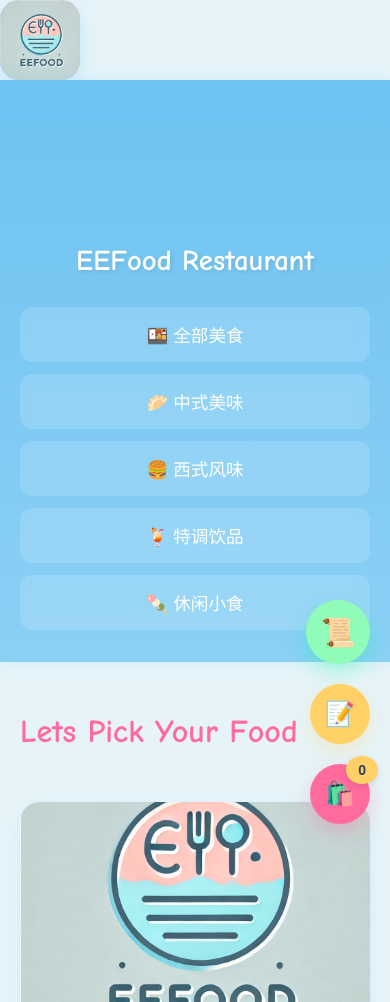
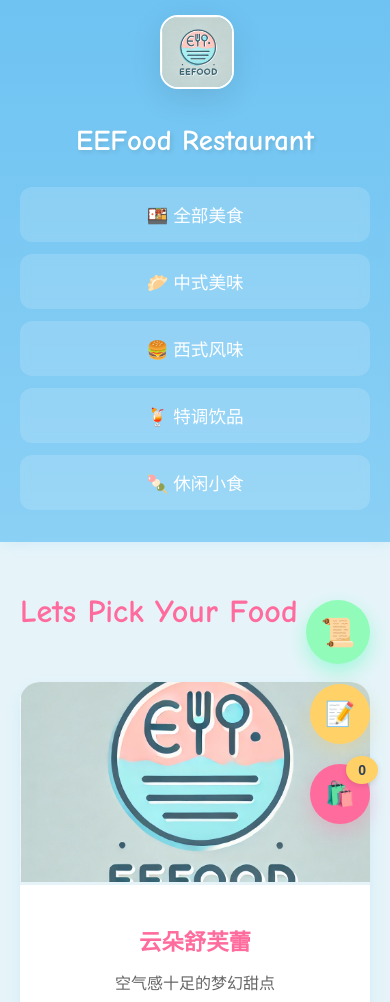
Before and after one commit to weiee33/EEFood, a plain HTML site: page index.html in a window 390 px wide. Shown: the top 1002 px of the page. Drawn offline with Linux system fonts and the light colour scheme.

Commit message:
Add files via upload

```diff
--- a/index.html
+++ b/index.html
@@ -17,29 +17,39 @@
         .logo-container {
     position: fixed;
     top: 20px;
-            left: 20px;
-            z-index: 1000;
-            transition: all 0.3s ease;
+    left: 50%;
+    transform: translateX(-50%);
+    z-index: 999;
+    transition: all 0.4s cubic-bezier(0.4, 0, 0.2, 1);
+    pointer-events: none; /* 防止点击干扰 */
 }
 
 .logo {
-            width: 80px;
-            height: 80px;
-            border-radius: 20px;
-            box-shadow: 0 4px 15px rgba(110, 195, 242, 0.3);
-            background: linear-gradient(45deg, var(--primary-color), var(--secondary-color));
+    width: 100px;
+    height: 100px;
+    border-radius: 25px;
+    background: linear-gradient(45deg,
+        rgba(110, 195, 242, 0.9),
+        rgba(255, 107, 157, 0.9));
+    backdrop-filter: blur(5px);
     display: flex;
     align-items: center;
     justify-content: center;
-            font-size: 24px;
+    font-size: 28px;
     color: white;
-            font-weight: bold;
+    box-shadow: 0 8px 32px rgba(0,0,0,0.1);
     cursor: pointer;
-            transition: transform 0.3s ease;
+    transition: all 0.3s ease;
+    border: 2px solid white;
+    animation: float 3s ease-in-out infinite;
 }
 
         .logo:hover {
             transform: rotate(8deg) scale(1.05);
+        }
+        @keyframes float {
+    0%, 100% { transform: translateY(0); }
+    50% { transform: translateY(-10px); }
 }
 
         body {
@@ -439,12 +449,30 @@
             transform: scale(1.05);
             box-shadow: 0 2px 8px rgba(255,209,102,0.3);
         }
+        @media (min-width: 769px) {
+    .logo-container {
+        top: 30px;
+        left: calc(250px + 50%); /* 侧边栏宽度 + 居中 */
+        transform: translateX(-50%);
+    }
+
+    .logo:hover {
+        transform: scale(1.1) rotate(8deg);
+        box-shadow: 0 12px 40px rgba(0,0,0,0.2);
+    }
+}
         @media (max-width: 768px) {
             .logo-container {
-                position: absolute;
-                top: 20px;
-                left: 50%;
-                transform: translateX(-50%);
+        top: 15px;
+        width: 70px;
+        height: 70px;
+    }
+
+    .logo {
+        width: 70px;
+        height: 70px;
+        font-size: 20px;
+        border-radius: 18px;
     }
 
             .sidebar {
@@ -490,6 +518,23 @@
         transform: scale(1.1); /* 统一悬停效果 */
     }
             }
+            body.scrolled .logo-container {
+    top: 10px;
+    opacity: 0.9;
+    transform: translateX(-50%) scale(0.9);
+}
+
+/* 侧边栏联动 */
+.sidebar {
+    padding-top: 140px; /* 给Logo留出空间 */
+}
+
+@media (max-width: 768px) {
+    .sidebar {
+        padding-top: 100px;
+    }
+}
+
             .cart-btn,
 .manage-btn,
 .history-btn {
@@ -501,7 +546,9 @@
 </head>
 <body>
     <!-- Logo容器 -->
+    <div class="logo-container">
         <img src="logo.png.webp" alt="EEFood Logo" class="logo" onclick="window.location.reload()">
+    </div>
 
     <div class="container">
         <div class="sidebar">
@@ -562,6 +609,40 @@
     </div>
 
     <script>
+        // 优化滚动监听
+let lastScroll = 0;
+let ticking = false;
+
+function updateLogo() {
+    const currentScroll = window.pageYOffset;
+    const logoContainer = document.querySelector('.logo-container');
+
+    if (currentScroll > 100) {
+        logoContainer.style.opacity = Math.max(0, 1 - (currentScroll - 100) / 200);
+    } else {
+        logoContainer.style.opacity = 1;
+    }
+
+    lastScroll = currentScroll;
+    ticking = false;
+}
+
+window.addEventListener('scroll', () => {
+    if (!ticking) {
+        window.requestAnimationFrame(updateLogo);
+        ticking = true;
+    }
+});
+
+// 点击返回顶部
+document.querySelector('.logo').addEventListener('click', () => {
+    window.scrollTo({
+        top: 0,
+        behavior: 'smooth'
+    });
+    document.querySelector('.logo-container').style.opacity = 1;
+});
+
         let foodData = JSON.parse(localStorage.getItem('foodData')) || [
             {
                 name: "云朵舒芙蕾",
@@ -606,7 +687,7 @@
     // 清空表单
     resetForm();
     // 弹出名称输入框
-    const foodName = prompt("请宝贝输入要操作的美食名称（新建请留空）：");
+    const foodName = prompt("请宝贝直接点击下方的OK！：");
 
     if (foodName !== null) {
         if (foodName) {
```
Lines whose indentation alone changed are shown as unchanged.
